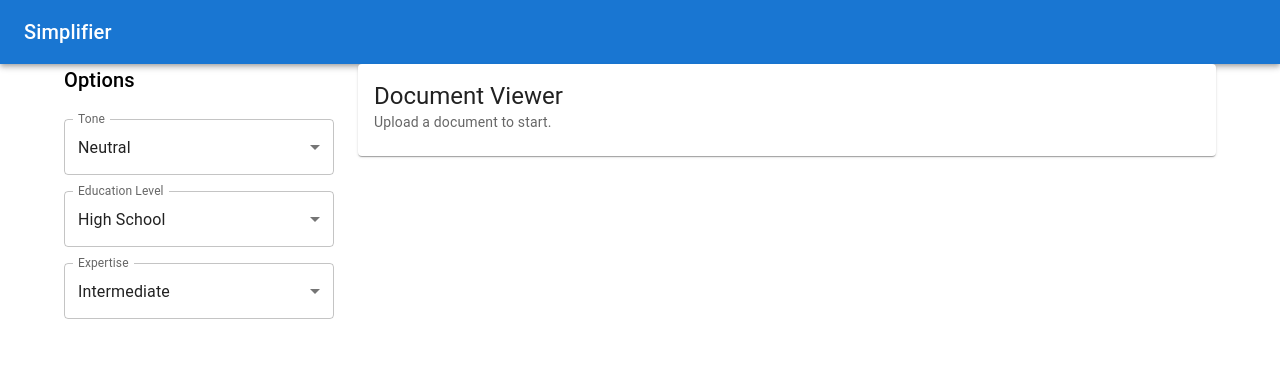
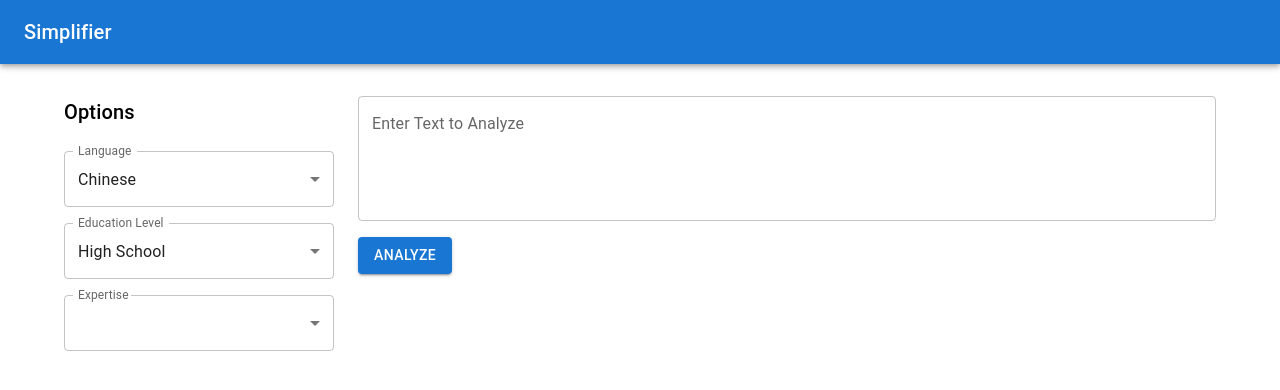
Before and after one commit to maxcli/simplifier, a React (Create React App) app in the folder frontend/: page / in a window 1280 px wide. Shown: the top 390 px of the page. Built offline with nearby package versions, Linux system fonts and the light colour scheme.

Commit message:
Update text viewer

```diff
--- a/frontend/package.json
+++ b/frontend/package.json
@@ -10,6 +10,7 @@
     "@testing-library/jest-dom": "^5.17.0",
     "@testing-library/react": "^13.4.0",
     "@testing-library/user-event": "^13.5.0",
+    "axios": "^1.7.7",
     "react": "^18.3.1",
     "react-dom": "^18.3.1",
     "react-scripts": "^5.0.1",
--- a/frontend/src/App.js
+++ b/frontend/src/App.js
@@ -1,7 +1,7 @@
 // src/App.js
-import React, { useState } from "react";
+import React, {useState} from "react";
 import {ThemeProvider, createTheme} from "@mui/material/styles";
-import { Box, Container, Grid } from "@mui/material";
+import {Box, Container, Grid} from "@mui/material";
 import Header from "./components/Header";
 import Sidebar from "./components/Sidebar";
 import TextViewer from "./components/TextViewer";
@@ -9,15 +9,15 @@ import TextViewer from "./components/TextViewer";
 const theme = createTheme();
 
 function App() {
-  const [tone, setTone] = useState('neutral');
-  const [educationLevel, setEducationLevel] = useState('high_school');
-  const [expertise, setExpertise] = useState('intermediate');
+  const [tone, setTone] = useState("neutral");
+  const [educationLevel, setEducationLevel] = useState("high_school");
+  const [expertise, setExpertise] = useState("intermediate");
 
   return (
     <ThemeProvider theme={theme}>
-      <Box sx={{ flexGrow: 1 }}>
+      <Box sx={{flexGrow: 1}}>
         <Header />
-        <Container maxWidth="lg">
+        <Container maxWidth="lg" sx={{pt: 4}}>
           <Grid container spacing={3}>
             <Grid item xs={12} md={3}>
               <Sidebar
--- a/frontend/src/components/Sidebar.js
+++ b/frontend/src/components/Sidebar.js
@@ -1,9 +1,22 @@
 // src/components/Sidebar.js
 import React from "react";
-import { Select, MenuItem, FormControl, InputLabel, Typography } from "@mui/material";
+import {
+  Select,
+  MenuItem,
+  FormControl,
+  InputLabel,
+  Typography,
+} from "@mui/material";
 
-function Sidebar({ tone, setTone, educationLevel, setEducationLevel, expertise, setExpertise }) {
-  const handleToneChange = (event) => {
+function Sidebar({
+  tone,
+  setTone,
+  educationLevel,
+  setEducationLevel,
+  expertise,
+  setExpertise,
+}) {
+  const handleLanguageChange = (event) => {
     setTone(event.target.value);
   };
 
@@ -17,25 +30,32 @@ function Sidebar({ tone, setTone, educationLevel, setEducationLevel, expertise,
 
   return (
     <aside className="w-64 p-4 bg-gray-100">
-      <Typography variant="h6" gutterBottom>Options</Typography>
+      <Typography variant="h6" gutterBottom>
+        Options
+      </Typography>
 
-      <FormControl fullWidth sx={{ mt: 2 }}>
-        <InputLabel id="tone-select-label">Tone</InputLabel>
+      <FormControl fullWidth sx={{mt: 2}}>
+        <InputLabel id="tone-select-label">Language</InputLabel>
         <Select
-          labelId="tone-select-label"
-          id="tone-select"
+          labelId="language-select-label"
+          id="language"
           value={tone}
-          label="Tone"
-          onChange={handleToneChange}
+          label="Language"
+          onChange={handleLanguageChange}
         >
-          <MenuItem value="formal">Formal</MenuItem>
-          <MenuItem value="neutral">Neutral</MenuItem>
-          <MenuItem value="casual">Casual</MenuItem>
+          <MenuItem value="formal">English</MenuItem>
+          <MenuItem value="formal">Spanish</MenuItem>
+          <MenuItem value="neutral">Chinese</MenuItem>
+          <MenuItem value="casual">Punjabi</MenuItem>
+          <MenuItem value="casual">Hindi</MenuItem>
+          <MenuItem value="casual">French</MenuItem>
         </Select>
       </FormControl>
 
-      <FormControl fullWidth sx={{ mt: 2 }}>
-        <InputLabel id="education-level-select-label">Education Level</InputLabel>
+      <FormControl fullWidth sx={{mt: 2}}>
+        <InputLabel id="education-level-select-label">
+          Education Level
+        </InputLabel>
         <Select
           labelId="education-level-select-label"
           id="education-level-select"
@@ -52,18 +72,20 @@ function Sidebar({ tone, setTone, educationLevel, setEducationLevel, expertise,
         </Select>
       </FormControl>
 
-      <FormControl fullWidth sx={{ mt: 2 }}>
+      <FormControl fullWidth sx={{mt: 2}}>
         <InputLabel id="expertise-select-label">Expertise</InputLabel>
         <Select
           labelId="expertise-select-label"
           id="expertise-select"
           value={expertise}
-          label="Expertise"
+          label="Interests"
           onChange={handleExpertiseChange}
         >
-          <MenuItem value="novice">Novice</MenuItem>
-          <MenuItem value="intermediate">Intermediate</MenuItem>
-          <MenuItem value="expert">Expert</MenuItem>
+          <MenuItem value="computer_science">Computer Science</MenuItem>
+          <MenuItem value="biology">Biology</MenuItem>
+          <MenuItem value="history">History</MenuItem>
+          <MenuItem value="cinematics">Cinematics</MenuItem>
+          <MenuItem value="sports">Sports</MenuItem>
         </Select>
       </FormControl>
     </aside>
--- a/frontend/src/components/TextViewer.js
+++ b/frontend/src/components/TextViewer.js
@@ -1,23 +1,83 @@
 // src/components/TextViewer.js
-import React from "react";
-import Card from "@mui/material/Card";
-import CardContent from "@mui/material/CardContent";
-import Typography from "@mui/material/Typography";
+import React, {useState} from "react";
+import {
+  Box,
+  Button,
+  TextField,
+  Typography,
+  CircularProgress,
+  Card,
+  CardContent,
+} from "@mui/material";
+import axios from "axios";
 
-function TextViewer() {
+function TextViewer({tone, educationLevel, expertise}) {
+  const [inputText, setInputText] = useState("");
+  const [simplifiedText, setSimplifiedText] = useState("");
+  const [summaryText, setSummaryText] = useState("");
+  const [loading, setLoading] = useState(false);
+
+  const handleAnalyze = async () => {
+    console.log({inputText});
+    setLoading(true);
+    try {
+      const response = await axios.post(`http://127.0.0.1:5000/analyze_text`, {
+        sample_text: inputText,
+        education_level: educationLevel,
+        expertise,
+      });
+      console.log({response});
+      setSimplifiedText(response.data.text);
+      setSummaryText(response.data.summary);
+    } catch (error) {
+      console.error("Error analyzing text:", error);
+      setSimplifiedText("An error occurred while analyzing the text.");
+    } finally {
+      setLoading(false);
+    }
+  };
+
   return (
-    <main className="flex-grow p-4">
-      <Card className="mb-4 shadow-lg">
-        <CardContent>
-          <Typography variant="h5" component="div">
-            Document Viewer
-          </Typography>
-          <Typography variant="body2" color="text.secondary">
-            Upload a document to start.
-          </Typography>
-        </CardContent>
-      </Card>
-    </main>
+    <Box>
+      {/* Input Section */}
+      <TextField
+        label="Enter Text to Analyze"
+        multiline
+        rows={4}
+        fullWidth
+        variant="outlined"
+        value={inputText}
+        onChange={(e) => setInputText(e.target.value)}
+        sx={{marginBottom: 2}}
+      />
+      <Button
+        variant="contained"
+        color="primary"
+        onClick={handleAnalyze}
+        disabled={loading}
+      >
+        {loading ? <CircularProgress size={24} /> : "Analyze"}
+      </Button>
+      {/* Summary Section */}
+      {summaryText && (
+        <Card sx={{marginBottom: 4, padding: 2, backgroundColor: "#f3f4f6"}}>
+          <CardContent>
+            <Typography variant="h5" color="primary" gutterBottom>
+              Summary
+            </Typography>
+            <Typography variant="body1">{summaryText}</Typography>
+          </CardContent>
+        </Card>
+      )}
+
+      {/* Simplified Text Section */}
+      {simplifiedText && (
+        <Box mt={4}>
+          <Typography variant="h6">Simplified Text:</Typography>
+          <Typography variant="body1">{simplifiedText}</Typography>
+        </Box>
+      )}
+    </Box>
   );
 }
 
```
Also changed, not shown: 1 other file (tests, documents, lock files or other folders).
